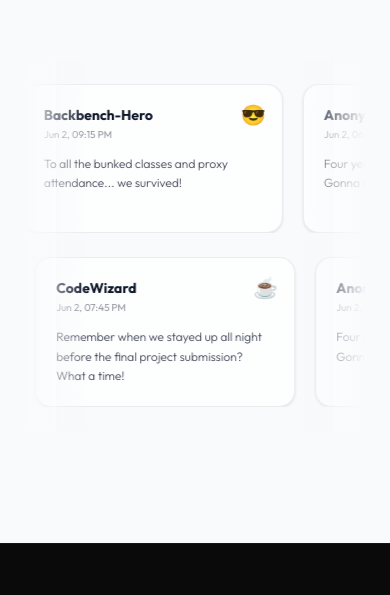
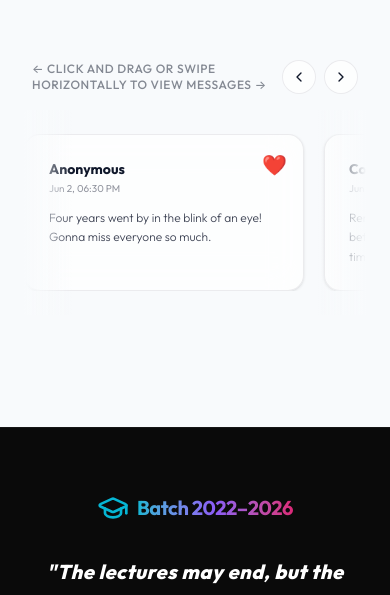
Before and after one commit to Saurabh-Shinde-Patil/farewell2026-2, a React (Vite) app in the folder frontend/: page / in a window 390 px wide. Shown: the part 2299-2894 px from the top of the page. Built offline with nearby package versions, Linux system fonts and the light colour scheme.

Commit message:
convert guestbook comments into a single manually draggable and swipeable horizontal slider

```diff
--- a/frontend/src/components/MessagesSection.jsx
+++ b/frontend/src/components/MessagesSection.jsx
@@ -1,29 +1,15 @@
-import { useEffect, useState } from "react";
-import { motion, AnimatePresence } from "framer-motion";
+import { useEffect, useState, useRef } from "react";
+import { motion } from "framer-motion";
 import { commentService } from "@/services/commentService";
-import { MessageSquare, Send, Loader2, Sparkles } from "lucide-react";
+import { MessageSquare, Send, Loader2, Sparkles, ChevronLeft, ChevronRight } from "lucide-react";
 import canvasConfetti from "canvas-confetti";
 
 const moodEmojis = ["❤️", "🎓", "🎉", "✨", "☕", "😎", "🚀", "🙌", "🥂"];
 
 /**
- * Helper to duplicate items to guarantee the marquee strip is wide enough
- * to loop seamlessly on all screen widths.
- */
-const fillMarqueeList = (list) => {
-  if (!list || list.length === 0) return [];
-  let result = [...list];
-  while (result.length < 12) {
-    result = [...result, ...list];
-  }
-  // Double it so translate(-50%) aligns exactly
-  return [...result, ...result];
-};
-
-/**
  * MessagesSection / Guestbook.
- * Renders a centered message submission form and an infinite,
- * continuous horizontal marquee slider of classmate farewell cards.
+ * Renders a centered message submission form and a single, draggable/swipeable
+ * horizontal slider of classmate farewell cards.
  */
 export default function MessagesSection() {
   const [comments, setComments] = useState([]);
@@ -33,6 +19,9 @@ export default function MessagesSection() {
   const [text, setText] = useState("");
   const [selectedEmoji, setSelectedEmoji] = useState("❤️");
   const [isSubmitting, setIsSubmitting] = useState(false);
+
+  const sliderRef = useRef(null);
+  const [dragConstraints, setDragConstraints] = useState({ left: 0, right: 0 });
 
   useEffect(() => {
     const fetchComments = async () => {
@@ -47,6 +36,26 @@ export default function MessagesSection() {
     };
     fetchComments();
   }, []);
+
+  useEffect(() => {
+    const updateConstraints = () => {
+      if (sliderRef.current) {
+        const containerWidth = sliderRef.current.offsetWidth;
+        const scrollWidth = sliderRef.current.scrollWidth;
+        const maxDrag = scrollWidth - containerWidth;
+        setDragConstraints({ left: maxDrag > 0 ? -maxDrag : 0, right: 0 });
+      }
+    };
+
+    // Calculate constraints after render and state changes
+    const timer = setTimeout(updateConstraints, 500);
+    window.addEventListener("resize", updateConstraints);
+
+    return () => {
+      clearTimeout(timer);
+      window.removeEventListener("resize", updateConstraints);
+    };
+  }, [comments, loading]);
 
   const handleFormSubmit = async (e) => {
     e.preventDefault();
@@ -77,6 +86,16 @@ export default function MessagesSection() {
       console.error("Failed to add message", err);
     } finally {
       setIsSubmitting(false);
+    }
+  };
+
+  const scrollSlider = (direction) => {
+    if (sliderRef.current) {
+      const scrollAmount = 320;
+      sliderRef.current.scrollBy({
+        left: direction === "left" ? -scrollAmount : scrollAmount,
+        behavior: "smooth",
+      });
     }
   };
 
@@ -193,11 +212,36 @@ export default function MessagesSection() {
           </motion.div>
         </div>
 
-        {/* Full-Width Continuous Marquee Comments Feed */}
+        {/* Drag/Swipe Instructions & Controls */}
+        {comments.length > 0 && !loading && (
+          <div className="flex items-center justify-between mb-4 max-w-5xl mx-auto px-2">
+            <span className="text-xs text-foreground/50 font-medium uppercase tracking-wider">
+              ← Click and drag or swipe horizontally to view messages →
+            </span>
+            <div className="flex gap-2">
+              <button
+                onClick={() => scrollSlider("left")}
+                className="p-2 rounded-full border border-card-border bg-card-bg hover:bg-neutral-100 dark:hover:bg-neutral-800/80 text-foreground cursor-pointer transition-all active:scale-90"
+                title="Scroll Left"
+              >
+                <ChevronLeft className="w-4 h-4" />
+              </button>
+              <button
+                onClick={() => scrollSlider("right")}
+                className="p-2 rounded-full border border-card-border bg-card-bg hover:bg-neutral-100 dark:hover:bg-neutral-800/80 text-foreground cursor-pointer transition-all active:scale-90"
+                title="Scroll Right"
+              >
+                <ChevronRight className="w-4 h-4" />
+              </button>
+            </div>
+          </div>
+        )}
+
+        {/* Full-Width Draggable Comments Feed */}
         <div className="w-full overflow-hidden relative py-6">
           {/* Gradient fade borders */}
-          <div className="absolute inset-y-0 left-0 w-16 md:w-32 bg-gradient-to-r from-background to-transparent z-20 pointer-events-none" />
-          <div className="absolute inset-y-0 right-0 w-16 md:w-32 bg-gradient-to-l from-background to-transparent z-20 pointer-events-none" />
+          <div className="absolute inset-y-0 left-0 w-12 bg-gradient-to-r from-background to-transparent z-20 pointer-events-none" />
+          <div className="absolute inset-y-0 right-0 w-12 bg-gradient-to-l from-background to-transparent z-20 pointer-events-none" />
 
           {loading ? (
             <div className="flex flex-col items-center justify-center py-12 gap-3">
@@ -210,14 +254,20 @@ export default function MessagesSection() {
               <p className="text-sm text-foreground/50">No notes written yet. Be the first to leave one!</p>
             </div>
           ) : (
-            <div className="flex flex-col gap-6">
-              {/* Row 1: Scrolling Left */}
-              <div className="overflow-hidden flex w-full">
-                <div className="animate-marquee flex gap-5">
-                  {fillMarqueeList(comments).map((comment, idx) => (
             <div
-                      key={`${comment.id}-row1-${idx}`}
-                      className="glass border border-card-border p-5 rounded-2xl w-[260px] sm:w-[300px] shrink-0 flex flex-col justify-between shadow-sm hover:shadow-lg hover:border-neon-purple/45 hover:scale-[1.01] transition-all duration-300 relative select-none"
+              ref={sliderRef}
+              className="overflow-x-auto flex w-full scrollbar-none snap-x snap-mandatory cursor-grab active:cursor-grabbing select-none"
+            >
+              <motion.div
+                drag="x"
+                dragConstraints={dragConstraints}
+                dragElastic={0.15}
+                className="flex gap-5"
+              >
+                {comments.map((comment) => (
+                  <div
+                    key={comment.id}
+                    className="glass border border-card-border p-6 rounded-2xl w-[280px] sm:w-[320px] shrink-0 flex flex-col justify-between shadow-sm hover:shadow-md hover:border-neon-purple/40 transition-all duration-300 relative select-none snap-start"
                   >
                     <span className="absolute top-4 right-4 text-xl select-none" role="img" aria-label="mood">
                       {comment.emoji}
@@ -238,52 +288,13 @@ export default function MessagesSection() {
                         </span>
                       </div>
 
-                        <p className="text-xs sm:text-sm text-foreground/80 leading-relaxed font-light line-clamp-4 whitespace-pre-wrap break-words">
+                      <p className="text-xs sm:text-sm text-foreground/80 leading-relaxed font-light whitespace-pre-wrap break-words">
                         {comment.text}
                       </p>
                     </div>
                   </div>
                 ))}
-                </div>
-              </div>
-
-              {/* Row 2: Scrolling Right (Reverse) */}
-              {comments.length > 2 && (
-                <div className="overflow-hidden flex w-full">
-                  <div className="animate-marquee-reverse flex gap-5">
-                    {fillMarqueeList([...comments].reverse()).map((comment, idx) => (
-                      <div
-                        key={`${comment.id}-row2-${idx}`}
-                        className="glass border border-card-border p-5 rounded-2xl w-[260px] sm:w-[300px] shrink-0 flex flex-col justify-between shadow-sm hover:shadow-lg hover:border-neon-pink/45 hover:scale-[1.01] transition-all duration-300 relative select-none"
-                      >
-                        <span className="absolute top-4 right-4 text-xl select-none" role="img" aria-label="mood">
-                          {comment.emoji}
-                        </span>
-
-                        <div>
-                          <div className="flex flex-col mb-3">
-                            <span className="font-sans font-bold text-sm text-foreground pr-8 truncate">
-                              {comment.author}
-                            </span>
-                            <span className="text-[10px] text-foreground/45 mt-0.5">
-                              {new Date(comment.createdAt).toLocaleDateString(undefined, {
-                                month: "short",
-                                day: "numeric",
-                                hour: "2-digit",
-                                minute: "2-digit",
-                              })}
-                            </span>
-                          </div>
-
-                          <p className="text-xs sm:text-sm text-foreground/80 leading-relaxed font-light line-clamp-4 whitespace-pre-wrap break-words">
-                            {comment.text}
-                          </p>
-                        </div>
-                      </div>
-                    ))}
-                  </div>
-                </div>
-              )}
+              </motion.div>
             </div>
           )}
         </div>
```
Lines whose indentation alone changed are shown as unchanged.
